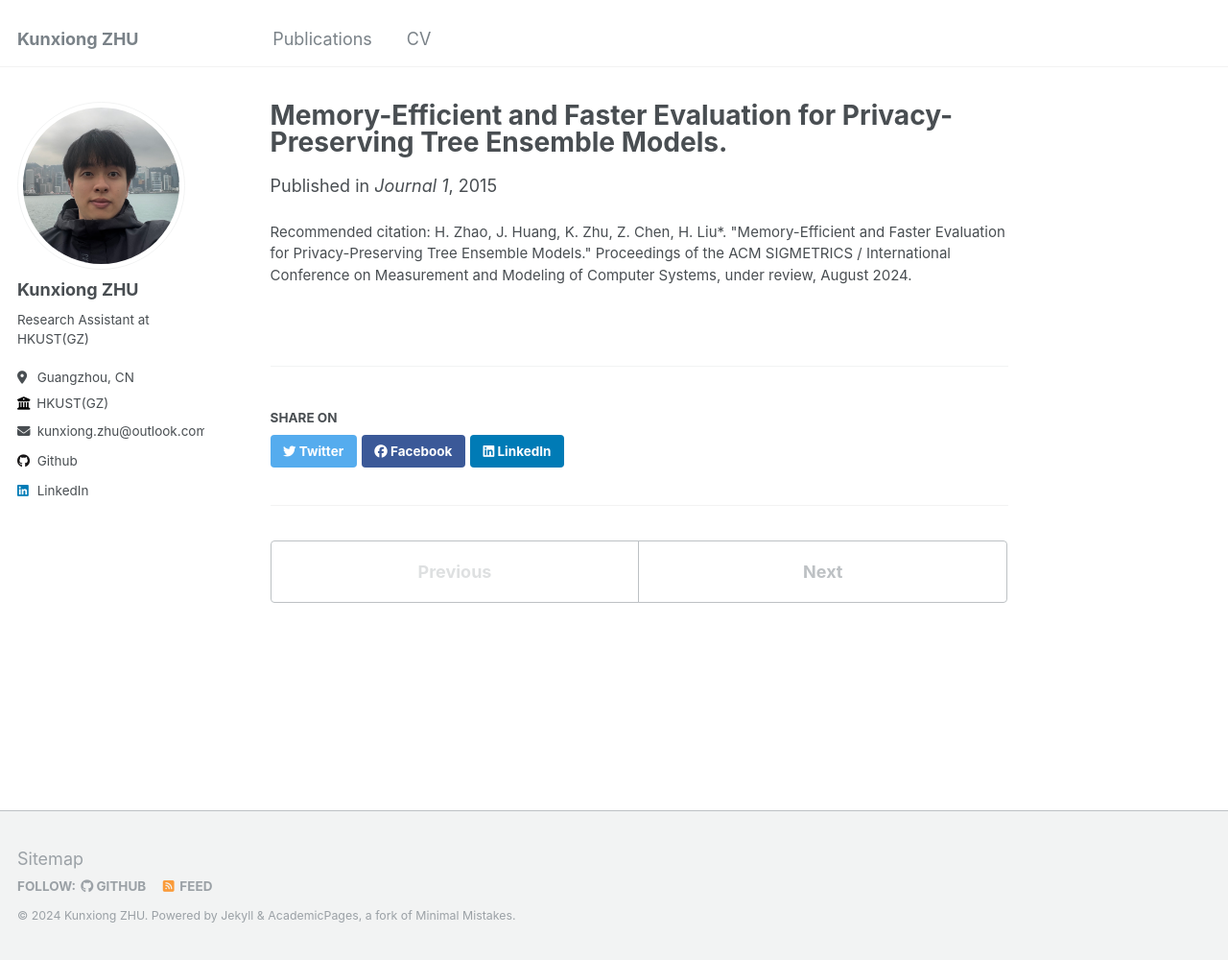
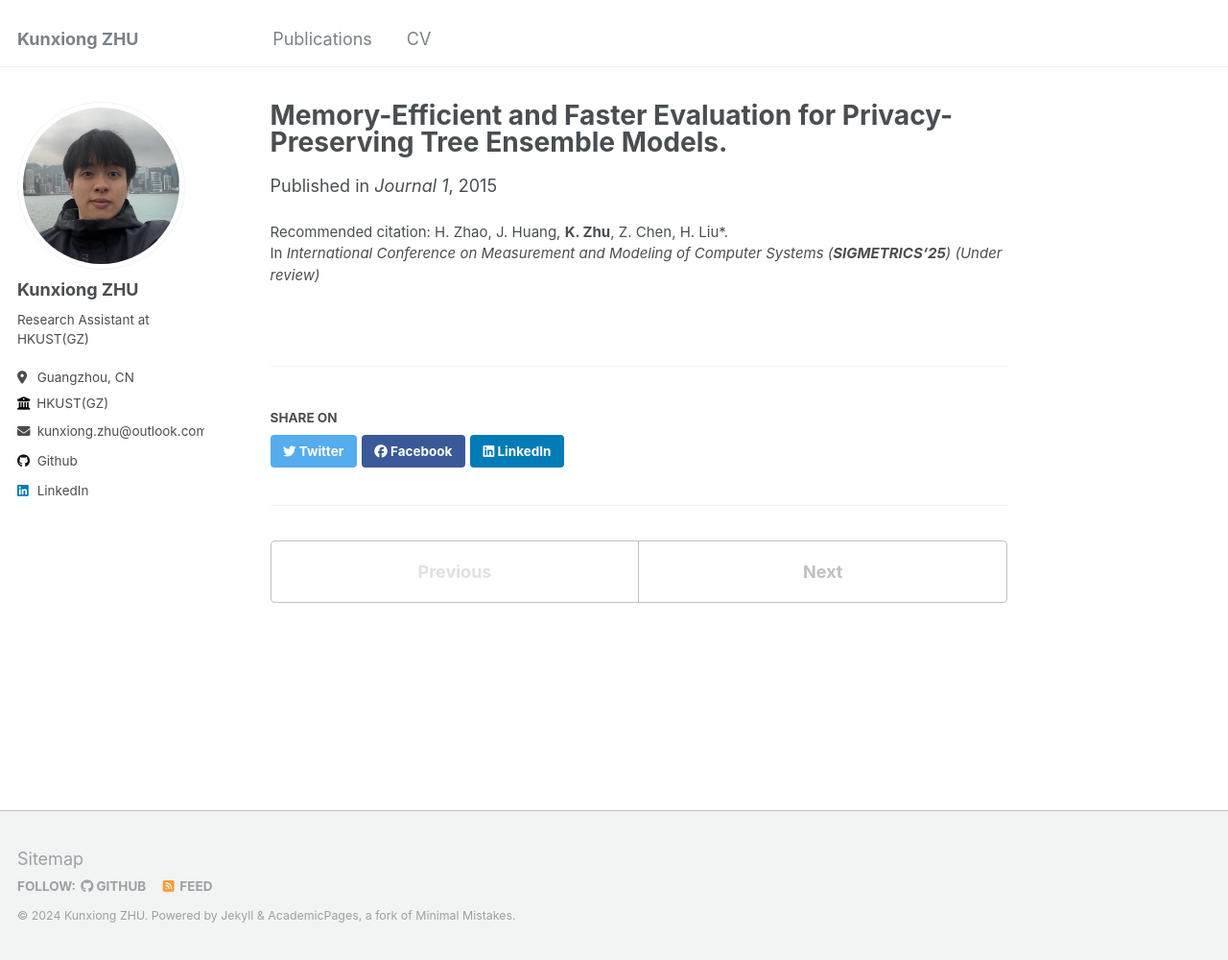
Before and after one commit to kunxiongzhu/kunxiongzhu.github.io, a Jekyll site: the page built from _publications/2015-10-01-paper-title-number-3.md, in a window 1280 px wide and 1000 px high. Shown: the whole window at 96% size. Built offline with Jekyll 4.4.1, drawn with Linux system fonts in a browser that asks for light colours.

Commit message:
09/04/2024

```diff
--- a/_publications/2015-10-01-paper-title-number-3.md
+++ b/_publications/2015-10-01-paper-title-number-3.md
@@ -7,7 +7,7 @@ date: 2015-10-01
 venue: 'Journal 1'
 # slidesurl: 'http://academicpages.github.io/files/slides3.pdf'
 # paperurl: 'http://academicpages.github.io/files/paper3.pdf'
-citation: 'H. Zhao, J. Huang, K. Zhu, Z. Chen, H. Liu*. "Memory-Efficient and Faster Evaluation for Privacy-Preserving Tree Ensemble Models." Proceedings of the ACM SIGMETRICS / International Conference on Measurement and Modeling of Computer Systems, under review, August 2024.'
+citation: 'H. Zhao, J. Huang, <b>K. Zhu</b>, Z. Chen, H. Liu*.<br> In <i>International Conference on Measurement and Modeling of Computer Systems (<b>SIGMETRICS‘25</b>) (Under review)</i>'
 ---
 
 <!-- The contents above will be part of a list of publications, if the user clicks the link for the publication than the contents of section will be rendered as a full page, allowing you to provide more information about the paper for the reader. When publications are displayed as a single page, the contents of the above "citation" field will automatically be included below this section in a smaller font. -->
```
Also changed, not shown: _pages/about.md (+1 -1 lines), _publications/2024-02-17-paper-title-number-4.md (+1 -1 lines).
